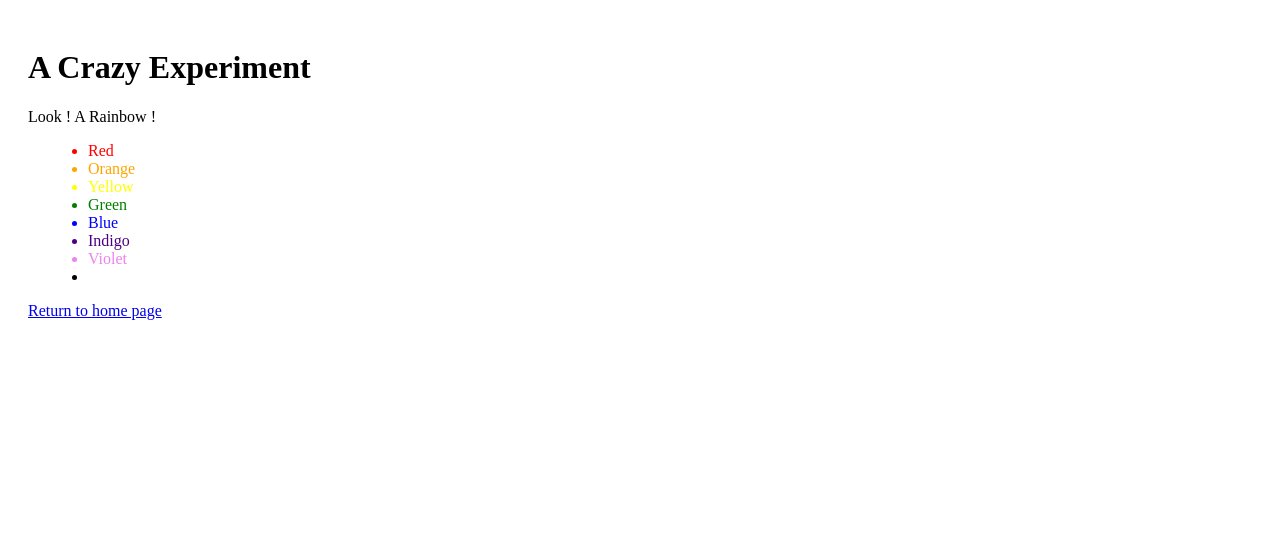
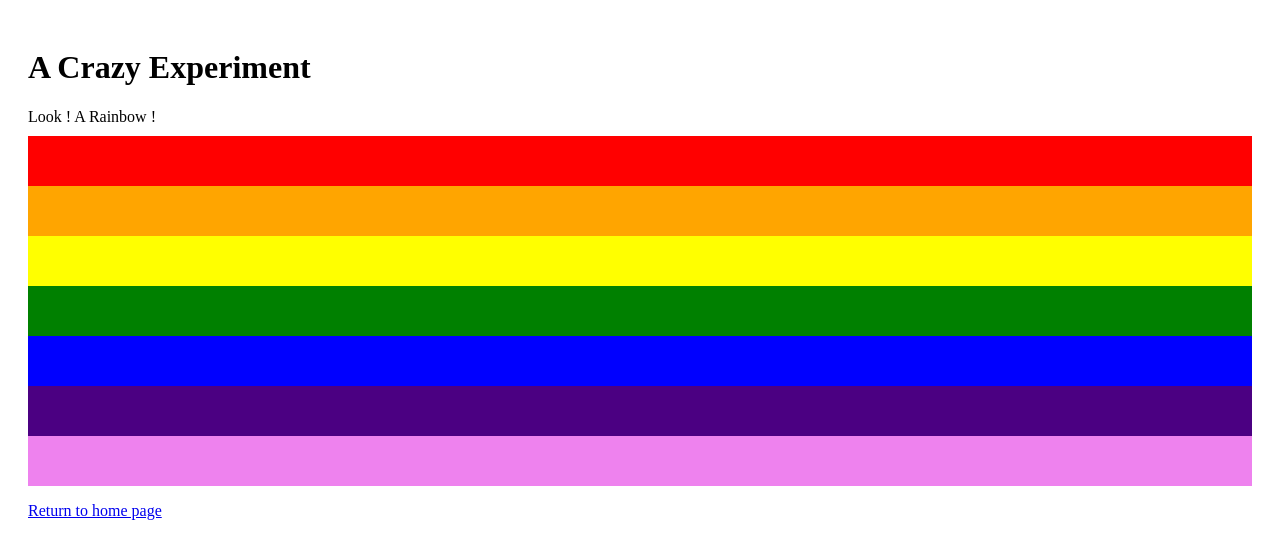
Before and after one commit to ariellegarlaud/git-repo, a plain HTML site: page rainbow.html in a window 1280 px wide. Drawn offline with Linux system fonts and the light colour scheme.

Commit message:
Make a REAL rainbow

```diff
--- a/rainbow.html
+++ b/rainbow.html
@@ -4,20 +4,24 @@
 	<title>A Crazy Experiment</title>
 	<link rel="stylesheet" href="style.css" />
 	<meta charset="utf-8" />
+	<style>
+		div {
+			width: 300 px;
+			height: 50px;
+		}
+	</style>
 </head>
 <body>
 	<h1>A Crazy Experiment</h1>
 	<p>Look ! A Rainbow !</p>
 
-	<ul>
-		<li style="color: red">Red</li>
-		<li style="color: orange">Orange</li>
-		<li style="color: yellow">Yellow</li>
-		<li style="color: green">Green</li>
-		<li style="color: blue">Blue</li>
-		<li style="color: indigo">Indigo</li>
-		<li style="color: violet">Violet<li>
-	</ul>
+	<div style="background-color: red"></div>
+	<div style="background-color: orange"></div>
+	<div style="background-color: yellow"></div>
+	<div style="background-color: green"></div>
+	<div style="background-color: blue"></div>
+	<div style="background-color: indigo"></div>
+	<div style="background-color: violet"></div>
 
 	<p><a href="index.html">Return to home page</a></p>
 </body>
```
